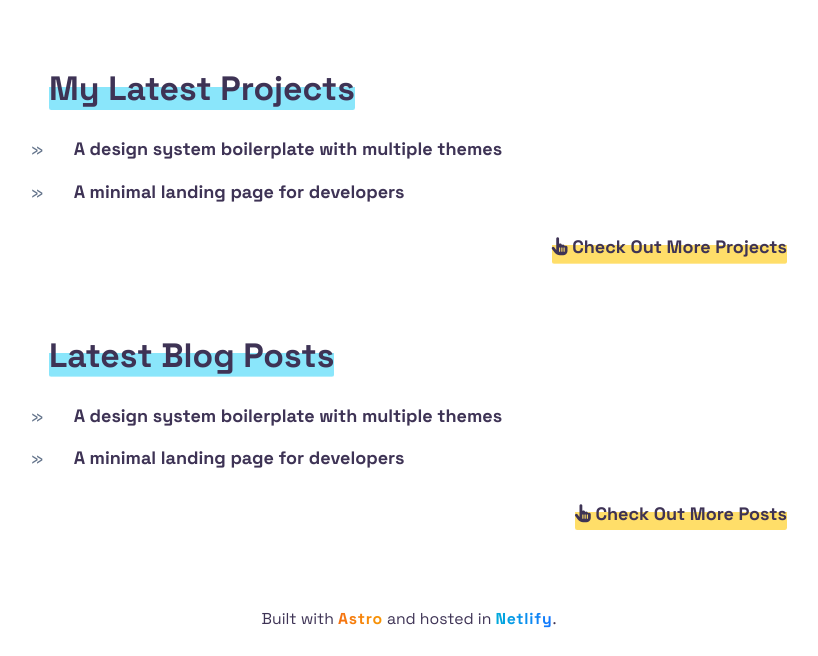
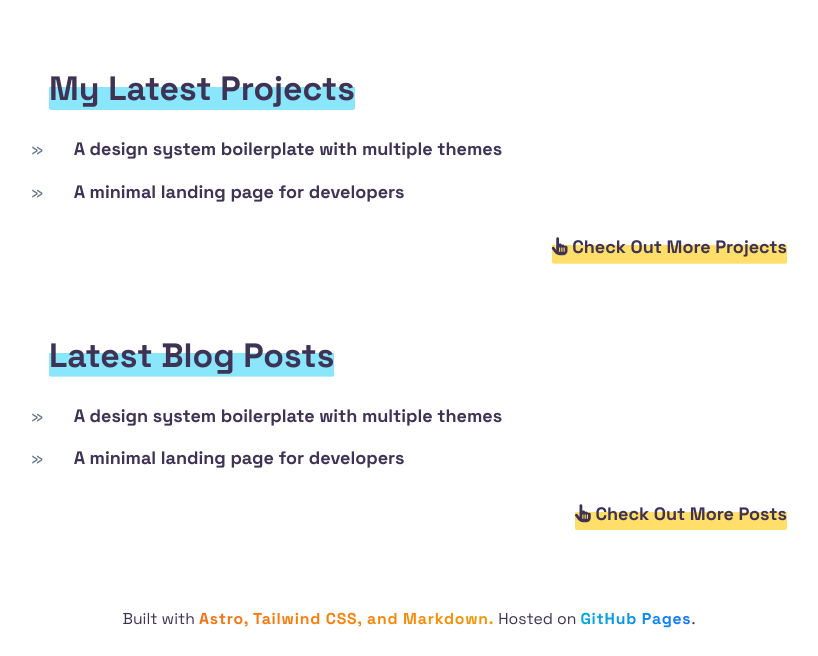
Before and after one commit to mohammedzubairshaik20/mohammedzubair.github.io, an Astro site: page / in a window 1280 px wide. Shown: the part 684-1340 px from the top of the page, without its empty margins (231-1049 px from the left). Built offline with nearby package versions, Linux system fonts and the light colour scheme; Astro itself is replaced by a stand-in of ours.

Commit message:
Update Footer.astro

```diff
--- a/src/components/Footer.astro
+++ b/src/components/Footer.astro
@@ -6,17 +6,17 @@
     Built with
     <a
       class="unset gradient-link tracking-wider font-bold bg-clip-text text-transparent bg-gradient-to-r from-[#f57111] to-[#f79605] hover:after:bg-gradient-to-r hover:after:from-[#f57111] hover:after:to-[#f79605]"
-      href={"https://github.com/flexdinesh/blogster"}
+      href={"https://astro.build/"}
       target="_blank"
     >
-      Astro</a
-    > and hosted in
+      Astro, Tailwind CSS, and Markdown.</a
+    > Hosted on
     <a
       class="unset gradient-link tracking-wider font-bold bg-clip-text text-transparent bg-gradient-to-r from-[#00abda] to-[#1476ff] hover:after:bg-gradient-to-r hover:after:from-[#00abda] hover:after:to-[#1476ff]"
       href={"https://www.netlify.com"}
       target="_blank"
     >
-      Netlify</a
+     GitHub Pages</a
     >.
   </div>
 </footer>
```
